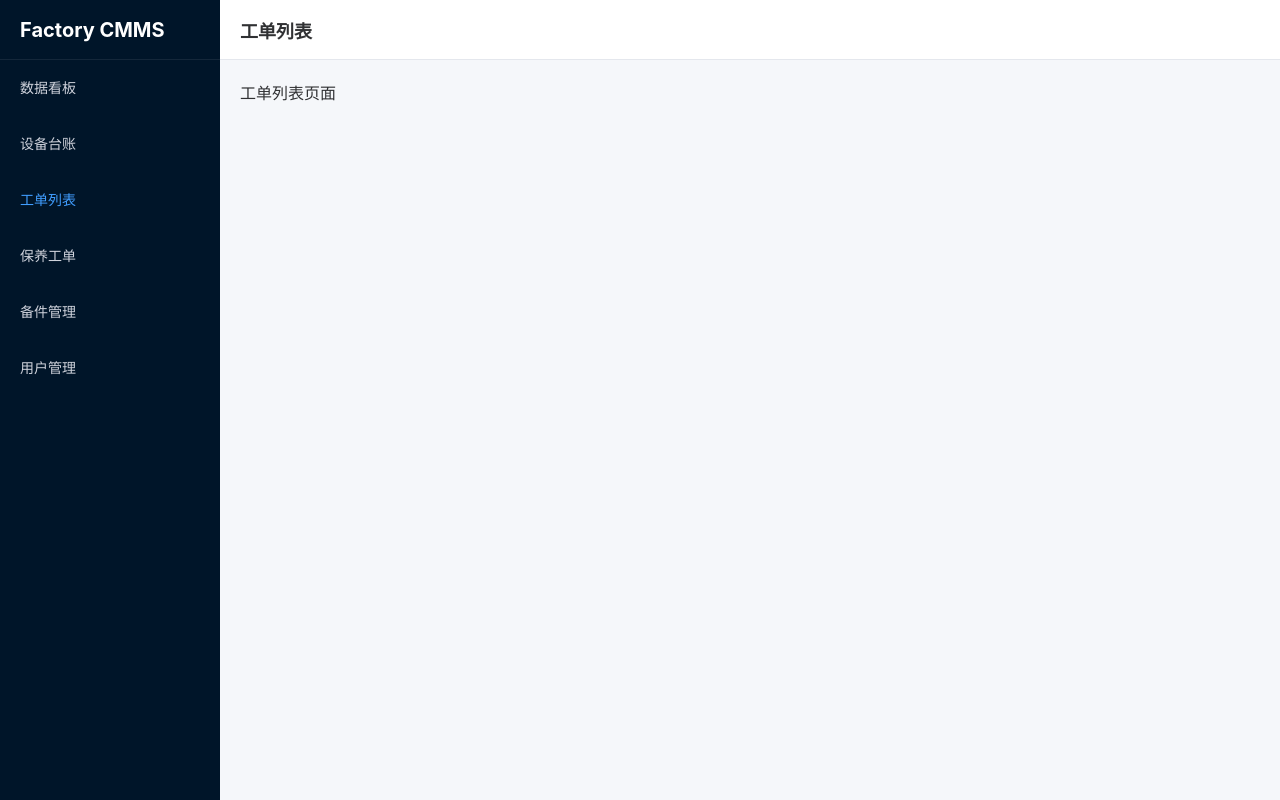
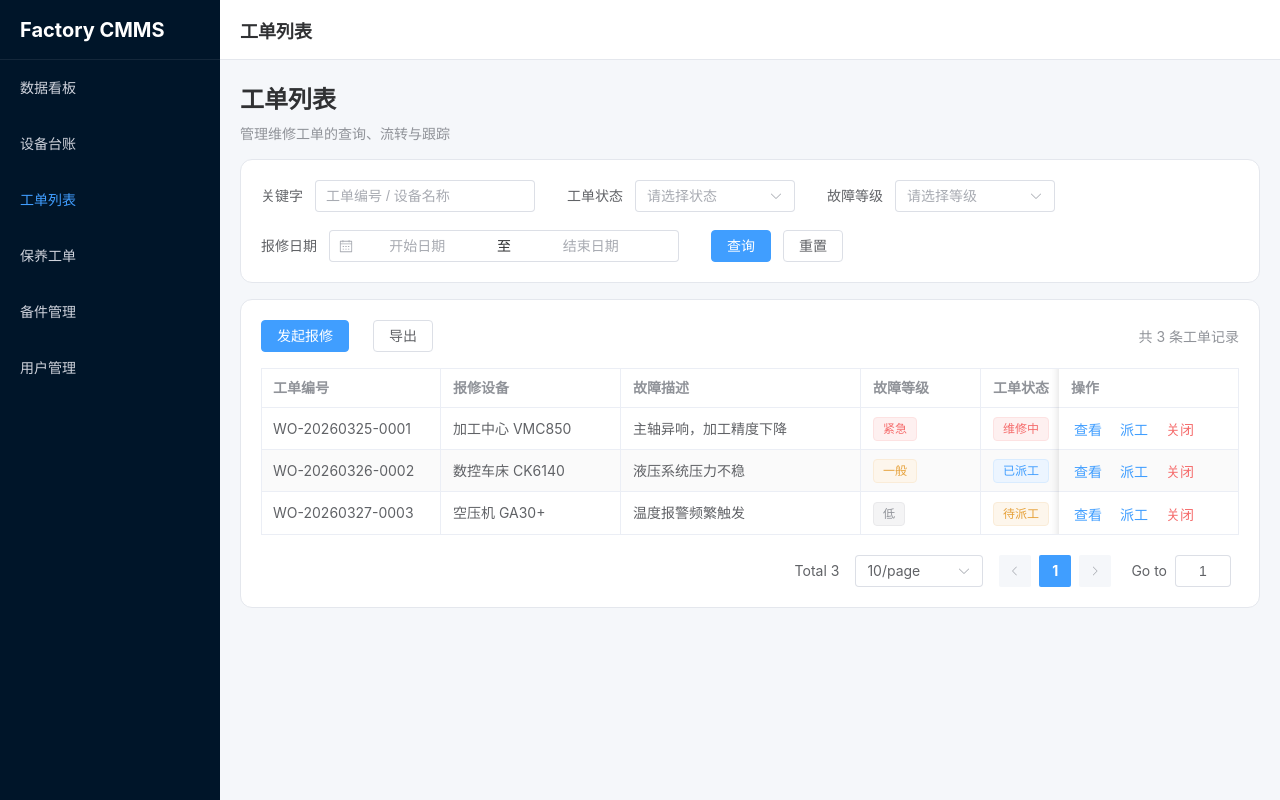
Before and after one commit to JOK1NG/XCMG_CMSS, a Vue app: page /workorder/list in a window 1280 px wide. Built offline with nearby package versions, Linux system fonts and the light colour scheme; no server answers.

Commit message:
feat: implement work order management page with search, filter, and pagination features

```diff
--- a/src/api/workorder.ts
+++ b/src/api/workorder.ts
@@ -0,0 +1,38 @@
+import request from '@/utils/request'
+
+export interface WorkOrderItem {
+  id: number
+  workOrderCode: string
+  equipmentId: number
+  equipmentName: string
+  faultDesc: string
+  faultLevel: number
+  faultLevelLabel: string
+  status: number
+  statusLabel: string
+  reporterId: number
+  reporterName: string
+  reportTime: string
+  assigneeId: number | null
+  assigneeName: string | null
+}
+
+export interface WorkOrderPageParams {
+  pageNum: number
+  pageSize: number
+  keyword?: string
+  status?: number
+  level?: number
+  startDate?: string
+  endDate?: string
+}
+
+export interface WorkOrderPageData {
+  list: WorkOrderItem[]
+  total: number
+}
+
+/** GET /api/workorder/page（baseURL 已含 /api 时为 /workorder/page） */
+export function getWorkOrderPage(params: WorkOrderPageParams) {
+  return request.get<WorkOrderPageData>('/workorder/page', { params })
+}
--- a/src/views/workorder/list.vue
+++ b/src/views/workorder/list.vue
@@ -1,6 +1,313 @@
 <template>
-  <div>工单列表页面</div>
+  <div class="page-container">
+    <PageHeader title="工单列表" description="管理维修工单的查询、流转与跟踪" />
+
+    <el-card shadow="never" class="search-card">
+      <el-form :inline="true" :model="queryForm" class="search-form">
+        <el-form-item label="关键字">
+          <el-input
+            v-model="queryForm.keyword"
+            placeholder="工单编号 / 设备名称"
+            clearable
+            style="width: 220px"
+          />
+        </el-form-item>
+
+        <el-form-item label="工单状态">
+          <el-select
+            v-model="queryForm.status"
+            placeholder="请选择状态"
+            clearable
+            style="width: 160px"
+          >
+            <el-option label="待派工" :value="1" />
+            <el-option label="已派工" :value="2" />
+            <el-option label="维修中" :value="3" />
+            <el-option label="待验收" :value="4" />
+            <el-option label="已完成" :value="5" />
+            <el-option label="已关闭" :value="6" />
+          </el-select>
+        </el-form-item>
+
+        <el-form-item label="故障等级">
+          <el-select
+            v-model="queryForm.level"
+            placeholder="请选择等级"
+            clearable
+            style="width: 160px"
+          >
+            <el-option label="紧急" :value="1" />
+            <el-option label="一般" :value="2" />
+            <el-option label="低" :value="3" />
+          </el-select>
+        </el-form-item>
+
+        <el-form-item label="报修日期">
+          <el-date-picker
+            v-model="queryForm.dateRange"
+            type="daterange"
+            unlink-panels
+            range-separator="至"
+            start-placeholder="开始日期"
+            end-placeholder="结束日期"
+            value-format="YYYY-MM-DD"
+          />
+        </el-form-item>
+
+        <el-form-item>
+          <el-button type="primary" @click="handleSearch">查询</el-button>
+          <el-button @click="handleReset">重置</el-button>
+        </el-form-item>
+      </el-form>
+    </el-card>
+
+    <el-card shadow="never" class="table-card">
+      <div class="toolbar">
+        <div class="toolbar-left">
+          <el-button type="primary">发起报修</el-button>
+          <el-button>导出</el-button>
+        </div>
+        <div class="toolbar-right">
+          <span class="toolbar-tip">共 {{ total }} 条工单记录</span>
+        </div>
+      </div>
+
+      <el-table v-loading="loading" :data="tableData" border stripe style="width: 100%">
+        <el-table-column prop="workOrderCode" label="工单编号" min-width="180" />
+        <el-table-column prop="equipmentName" label="报修设备" min-width="180" />
+        <el-table-column prop="faultDesc" label="故障描述" min-width="240" show-overflow-tooltip />
+
+        <el-table-column label="故障等级" min-width="120">
+          <template #default="{ row }">
+            <el-tag :type="getLevelTagType(row.faultLevel)">
+              {{ row.faultLevelLabel || getFaultLevelLabel(row.faultLevel) }}
+            </el-tag>
+          </template>
+        </el-table-column>
+
+        <el-table-column label="工单状态" min-width="120">
+          <template #default="{ row }">
+            <el-tag :type="getStatusTagType(row.status)">
+              {{ row.statusLabel || getStatusLabel(row.status) }}
+            </el-tag>
+          </template>
+        </el-table-column>
+
+        <el-table-column prop="reporterName" label="报修人" min-width="120" />
+        <el-table-column prop="reportTime" label="报修时间" min-width="180" />
+        <el-table-column prop="assigneeName" label="维修人" min-width="120" />
+
+        <el-table-column label="操作" fixed="right" min-width="180">
+          <template #default>
+            <el-button type="primary" link>查看</el-button>
+            <el-button type="primary" link>派工</el-button>
+            <el-button type="danger" link>关闭</el-button>
+          </template>
+        </el-table-column>
+      </el-table>
+
+      <div class="pagination-wrapper">
+        <el-pagination
+          v-model:current-page="queryForm.pageNum"
+          v-model:page-size="queryForm.pageSize"
+          background
+          layout="total, sizes, prev, pager, next, jumper"
+          :total="total"
+          :page-sizes="[10, 20, 50]"
+          @size-change="handleSizeChange"
+          @current-change="handlePageChange"
+        />
+      </div>
+    </el-card>
+  </div>
 </template>
 
 <script setup lang="ts">
+import { onMounted, reactive, ref } from 'vue'
+import PageHeader from '@/components/PageHeader.vue'
+import { getWorkOrderPage, type WorkOrderItem } from '@/api/workorder'
+
+const DEFAULT_PAGE_SIZE = 10
+
+const FALLBACK_ROWS: WorkOrderItem[] = [
+  {
+    id: 1,
+    workOrderCode: 'WO-20260325-0001',
+    equipmentId: 2,
+    equipmentName: '加工中心 VMC850',
+    faultDesc: '主轴异响，加工精度下降',
+    faultLevel: 1,
+    faultLevelLabel: '紧急',
+    status: 3,
+    statusLabel: '维修中',
+    reporterId: 101,
+    reporterName: '李明',
+    reportTime: '2026-03-25 08:30:00',
+    assigneeId: 201,
+    assigneeName: '王刚',
+  },
+  {
+    id: 2,
+    workOrderCode: 'WO-20260326-0002',
+    equipmentId: 5,
+    equipmentName: '数控车床 CK6140',
+    faultDesc: '液压系统压力不稳',
+    faultLevel: 2,
+    faultLevelLabel: '一般',
+    status: 2,
+    statusLabel: '已派工',
+    reporterId: 102,
+    reporterName: '张强',
+    reportTime: '2026-03-26 10:12:00',
+    assigneeId: 202,
+    assigneeName: '赵峰',
+  },
+  {
+    id: 3,
+    workOrderCode: 'WO-20260327-0003',
+    equipmentId: 8,
+    equipmentName: '空压机 GA30+',
+    faultDesc: '温度报警频繁触发',
+    faultLevel: 3,
+    faultLevelLabel: '低',
+    status: 1,
+    statusLabel: '待派工',
+    reporterId: 103,
+    reporterName: '陈涛',
+    reportTime: '2026-03-27 14:05:00',
+    assigneeId: null,
+    assigneeName: null,
+  },
+]
+
+const queryForm = reactive({
+  keyword: '',
+  status: undefined as number | undefined,
+  level: undefined as number | undefined,
+  dateRange: [] as string[],
+  pageNum: 1,
+  pageSize: DEFAULT_PAGE_SIZE,
+})
+
+const tableData = ref<WorkOrderItem[]>([])
+const total = ref(0)
+const loading = ref(false)
+
+const getStatusLabel = (status: number) => {
+  switch (status) {
+    case 1:
+      return '待派工'
+    case 2:
+      return '已派工'
+    case 3:
+      return '维修中'
+    case 4:
+      return '待验收'
+    case 5:
+      return '已完成'
+    case 6:
+      return '已关闭'
+    default:
+      return '未知'
+  }
+}
+
+const getFaultLevelLabel = (level: number) => {
+  switch (level) {
+    case 1:
+      return '紧急'
+    case 2:
+      return '一般'
+    case 3:
+      return '低'
+    default:
+      return '未知'
+  }
+}
+
+const getStatusTagType = (status: number) => {
+  switch (status) {
+    case 1:
+      return 'warning'
+    case 2:
+      return 'primary'
+    case 3:
+      return 'danger'
+    case 4:
+      return 'warning'
+    case 5:
+      return 'success'
+    case 6:
+      return 'info'
+    default:
+      return 'info'
+  }
+}
+
+const getLevelTagType = (level: number) => {
+  switch (level) {
+    case 1:
+      return 'danger'
+    case 2:
+      return 'warning'
+    case 3:
+      return 'info'
+    default:
+      return 'info'
+  }
+}
+
+const loadData = async () => {
+  const [startDate, endDate] =
+    queryForm.dateRange.length === 2 ? queryForm.dateRange : [undefined, undefined]
+
+  loading.value = true
+  try {
+    const data = await getWorkOrderPage({
+      pageNum: queryForm.pageNum,
+      pageSize: queryForm.pageSize,
+      keyword: queryForm.keyword || undefined,
+      status: queryForm.status,
+      level: queryForm.level,
+      startDate,
+      endDate,
+    })
+    tableData.value = Array.isArray(data.list) ? data.list : []
+    total.value = typeof data.total === 'number' ? data.total : 0
+  } catch {
+    queryForm.pageNum = 1
+    tableData.value = [...FALLBACK_ROWS]
+    total.value = FALLBACK_ROWS.length
+  } finally {
+    loading.value = false
+  }
+}
+
+const handleSearch = () => {
+  queryForm.pageNum = 1
+  loadData()
+}
+
+const handleReset = () => {
+  queryForm.keyword = ''
+  queryForm.status = undefined
+  queryForm.level = undefined
+  queryForm.dateRange = []
+  queryForm.pageNum = 1
+  queryForm.pageSize = DEFAULT_PAGE_SIZE
+  loadData()
+}
+
+const handlePageChange = () => {
+  loadData()
+}
+
+const handleSizeChange = () => {
+  queryForm.pageNum = 1
+  loadData()
+}
+
+onMounted(() => {
+  loadData()
+})
 </script>
```
